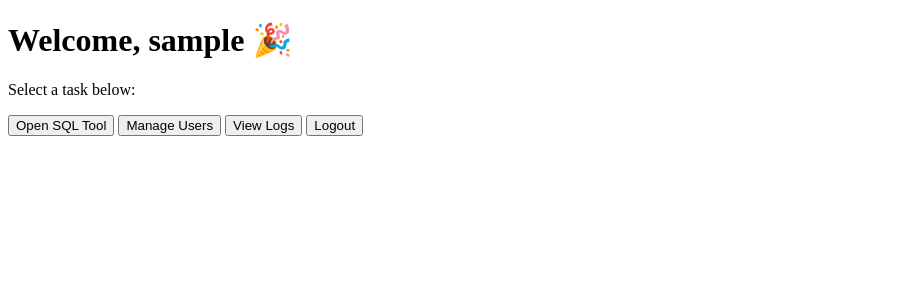
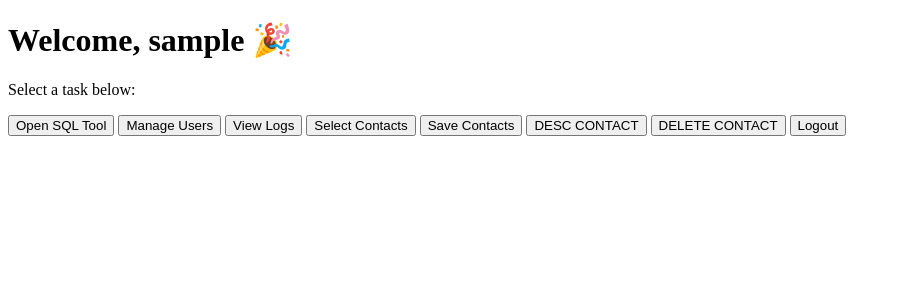
Before and after one commit to CyizaLandry5/Webo, a PHP site: page /php/dashboard.php in a window 1280 px wide. Shown: the top 300 px of the page, without its empty margins (0-901 px from the left). Run offline with PHP 8.4, Linux system fonts and the light colour scheme; the visitor is signed in with stand-in values (Sample User, id 1).

Commit message:
SOME BUTTONS

```diff
--- a/php/dashboard.php
+++ b/php/dashboard.php
@@ -18,6 +18,11 @@ if (!isset($_SESSION['admin'])) {
     <a href="my_secure_sql_tool.php"><button>Open SQL Tool</button></a>
     <a href="manage_users.php"><button>Manage Users</button></a>
     <a href="view_logs.php"><button>View Logs</button></a>
+    <a href="select_contacts.php"><button>Select Contacts</button></a>
+    <a href="save_contacts.php"><button>Save Contacts</button></a>
+    <a href="describe_contacts.php"><button>DESC CONTACT</button></a>
+    <a href="delete_contact.php"><button>DELETE CONTACT</button></a>
+
     <a href="logout.php"><button>Logout</button></a>
 </body>
 </html>
```
Also changed, not shown: php/my_secure_sql_tool.php (+5 -6 lines).
